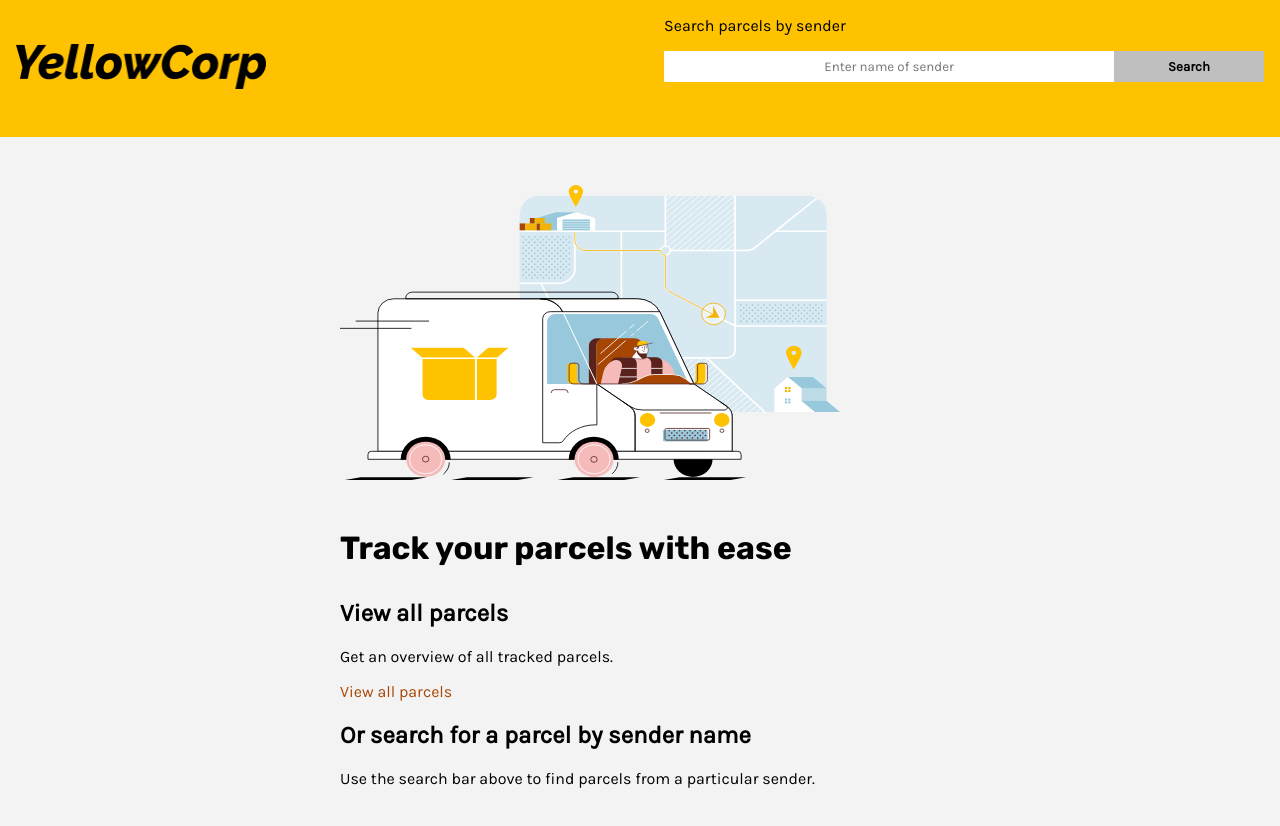
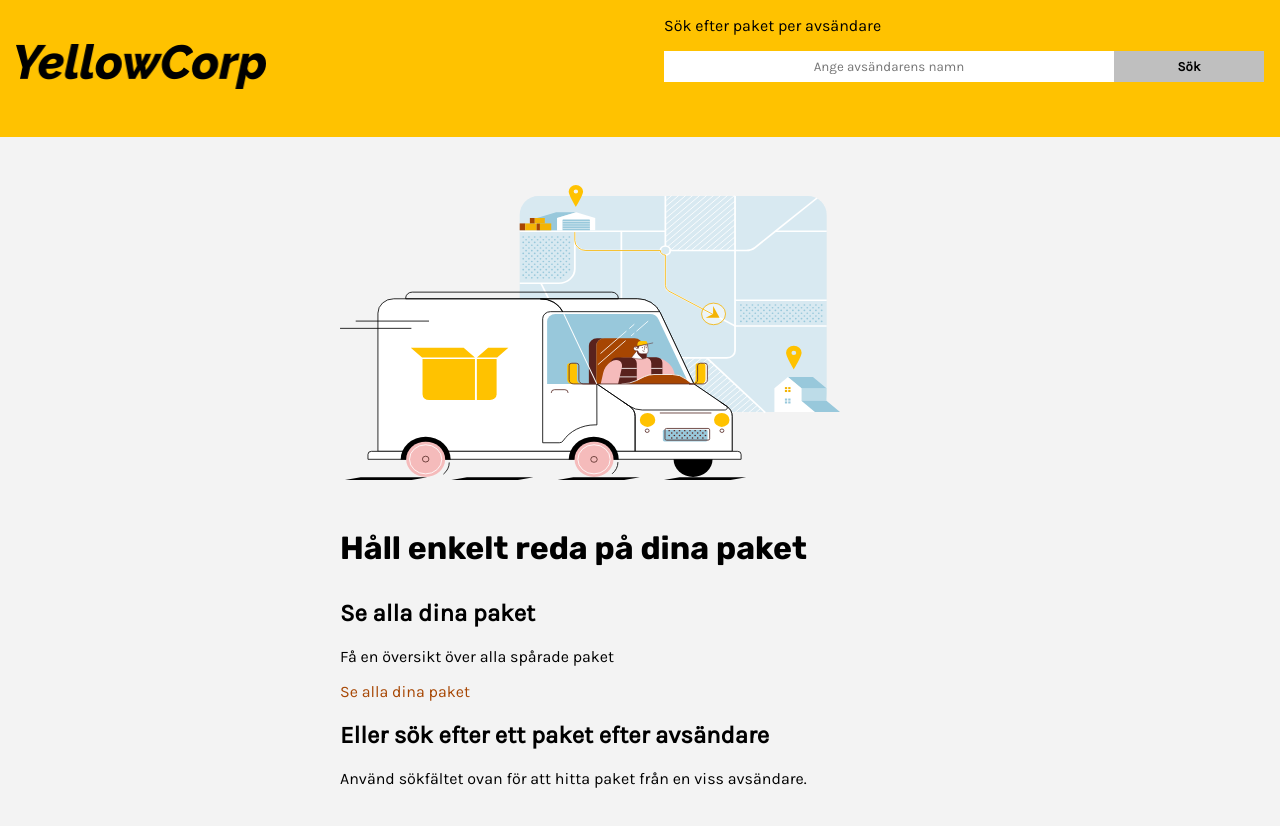
Before and after one commit to eeels22/package-tracker, a React (Create React App) app: page / in a window 1280 px wide. Shown: the top 826 px of the page. Built offline with nearby package versions, Linux system fonts and the light colour scheme.

Commit message:
Implement translations in components

```diff
--- a/src/components/SearchBar.jsx
+++ b/src/components/SearchBar.jsx
@@ -1,6 +1,7 @@
 // NPM packages
 import { useState } from "react";
 import { useHistory } from "react-router-dom";
+import { useTranslation } from "react-i18next";
 
 export default function SearchBar() {
   // Local state
@@ -8,30 +9,39 @@ export default function SearchBar() {
 
   // Constants
   const history = useHistory();
+  const { t, i18n } = useTranslation();
 
   // Methods
   function search(event) {
     event.preventDefault();
-
     history.push(`/results/${query}`);
+    setQuery("");
   }
 
   return (
     <div>
       <form onSubmit={search} className="SearchBar">
-        <label htmlFor="sender-search" className="search-label" id="search-label">
-          Search parcels by sender
+        <label
+          htmlFor="sender-search"
+          className="search-label"
+          id="search-label"
+        >
+          {t("common.searchLabel")}
         </label>
         <div className="search-input">
           <input
             type="text"
             id="sender-search"
-            placeholder="Enter name of sender"
+            placeholder={t("common.placeholder")}
             value={query}
             onChange={(event) => setQuery(event.target.value)}
             className="search-box"
           />
-          <input type="submit" value="Search" className="search-button" />
+          <input
+            type="submit"
+            value={t("common.searchButton")}
+            className="search-button"
+          />
         </div>
       </form>
     </div>
--- a/src/components/StatusWording.jsx
+++ b/src/components/StatusWording.jsx
@@ -1,14 +1,24 @@
+// NPM package
+import { useTranslation } from "react-i18next";
+
 // StatusWording returns the order status in user-friendly text
 export default function StatusWording({ orderStatus }) {
+  // Constants
+  const { t, i18n } = useTranslation();
+
   return (
     <div>
       {orderStatus === "order-info-received" && (
-        <p className="status">Order info received</p>
+        <p className="status">{t("parcelView.infoReceived")}</p>
       )}
-      {orderStatus === "on-the-way" && <p className="status">On the way</p>}
-      {orderStatus === "delivered" && <p className="status">Delivered</p>}
+      {orderStatus === "on-the-way" && (
+        <p className="status">{t("parcelView.onTheWay")}</p>
+      )}
+      {orderStatus === "delivered" && (
+        <p className="status">{t("parcelView.delivered")}</p>
+      )}
       {orderStatus === "ready-for-pickup" && (
-        <p className="status">Ready for pickup</p>
+        <p className="status">{t("parcelView.ready")}</p>
       )}
     </div>
   );
--- a/src/i18n.js
+++ b/src/i18n.js
@@ -12,8 +12,8 @@ i18n.use(initReactI18next).init({
     en: { translation: english },
     se: { translation: swedish },
   },
-  lng: "en",
-  fallbackLng: "en",
+  lng: "se",
+  fallbackLng: "se",
   interpolation: { escapeValue: false }, // react already saves from xss
 });
 
--- a/src/pages/Home.jsx
+++ b/src/pages/Home.jsx
@@ -1,10 +1,12 @@
 // NPM package
 import { Link } from "react-router-dom";
+import { useTranslation } from "react-i18next";
 
 export default function Home() {
   // Constants
   const imageObject = require(`../assets/YellowCorpVan.svg`);
   const imageURL = imageObject.default;
+  const { t, i18n } = useTranslation();
 
   return (
     <div id="home" className="container">
@@ -13,12 +15,14 @@ export default function Home() {
         alt="Illustration of a delivery van and route map"
         className="image-van"
       />
-      <h1>Track your parcels with ease</h1>
-      <h2>View all parcels</h2>
-      <p>Get an overview of all tracked parcels.</p>
-      <Link to="/list" className="link">View all parcels</Link>
-      <h2>Or search for a parcel by sender name</h2>
-      <p>Use the search bar above to find parcels from a particular sender.</p>
+      <h1>{t("homeView.title")}</h1>
+      <h2>{t("homeView.viewAll")}</h2>
+      <p>{t("homeView.getOverview")}</p>
+      <Link to="/list" className="link">
+        {t("homeView.viewAll")}
+      </Link>
+      <h2>{t("homeView.searchOption")}</h2>
+      <p>{t("homeView.searchCTA")}</p>
     </div>
   );
 }
--- a/src/pages/List.jsx
+++ b/src/pages/List.jsx
@@ -2,6 +2,7 @@
 import { useState, useEffect } from "react";
 import { useRecoilState } from "recoil";
 import { Link } from "react-router-dom";
+import { useTranslation } from "react-i18next";
 
 // Project files
 import ParcelOverview from "../components/ParcelOverview";
@@ -16,6 +17,8 @@ export default function List() {
   const [status, setStatus] = useState(0); // 0 = loading data, 1 = data loaded, 2 = error, use backup data;
 
   // Constants
+  const { t, i18n } = useTranslation();
+
   const API_URL = "https://my.api.mockaroo.com/orders.json?key=e49e6840";
   const ParcelsArray = parcels.map((item) => (
     <ParcelOverview key={item.id} information={item} />
@@ -46,21 +49,18 @@ export default function List() {
   return (
     <div id="parcels" className="container">
       <div className="text-intro">
-        <h1>All parcels</h1>
-        <p>
-          Click on a parcel for full details, or use the search bar above to
-          filter results by sender.
-        </p>
+        <h1>{t("listView.title")}</h1>
+        <p>{t("listView.description")}</p>
       </div>
       <div className="grid">
-        {status === 0 && <p>Loading parcels...</p>}
+        {status === 0 && <p>{t("listView.loading")}</p>}
         {status === 1 && ParcelsArray}
         {status === 2 && ParcelsArray}
       </div>
       <hr />
       <div className="center">
         <Link className="back-link" to="/">
-          ⬅ Back to home
+          ⬅ {t("listView.back")}
         </Link>
       </div>
     </div>
--- a/src/pages/Parcel.jsx
+++ b/src/pages/Parcel.jsx
@@ -1,6 +1,7 @@
 // NPM package
 import { Link } from "react-router-dom";
 import { useRecoilValue } from "recoil";
+import { useTranslation } from "react-i18next";
 
 // Project files
 import { parcelState } from "../state/parcelData";
@@ -11,19 +12,20 @@ export default function Parcel({ match }) {
   const parcels = useRecoilValue(parcelState);
 
   // Constants
+  const { t, i18n } = useTranslation();
   const routerID = match.params.id;
   const parcel = parcels.find((item) => item.parcel_id === routerID);
 
   return (
     <div id="parcel" className="container">
-      <h1>Parcel details</h1>
+      <h1>{t("parcelView.title")}</h1>
       <div className="ParcelDetailed">
         <ParcelDetailed key={parcel.id} information={parcel} />
       </div>
       <hr />
       <div className="center">
         <Link className="back-link" to="/list">
-          ⬅ Back to all parcels
+          ⬅ {t("parcelView.back")}
         </Link>
       </div>
     </div>
--- a/src/pages/Results.jsx
+++ b/src/pages/Results.jsx
@@ -1,6 +1,7 @@
 // NPM package
 import { useRecoilValue } from "recoil";
 import { Link } from "react-router-dom";
+import { useTranslation } from "react-i18next";
 
 // Project files
 import { parcelState } from "../state/parcelData";
@@ -11,6 +12,8 @@ export default function Results({ match }) {
   const parcels = useRecoilValue(parcelState);
 
   // Constants
+  const { t, i18n } = useTranslation();
+
   const query = match.params.query.toUpperCase();
   const filteredResults = parcels.filter((item) =>
     item.sender.toUpperCase().match(query)
@@ -21,17 +24,17 @@ export default function Results({ match }) {
 
   return (
     <div id="results" className="container">
-      <h1>Search results</h1>
+      <h1>{t("resultsView.title")}</h1>
       <div className="results-grid">
         {filteredResults.length > 0 ? (
           FilteredOrderArray
         ) : (
-          <p>No results found. Try another search term.</p>
+          <p>{t("resultsView.noResults")}</p>
         )}
         <hr />
         <div className="center">
           <Link className="back-link" to="/list">
-            ⬅ Back to all parcels
+            ⬅ {t("resultsView.back")}
           </Link>
         </div>
       </div>
--- a/src/translations/english.json
+++ b/src/translations/english.json
@@ -17,6 +17,10 @@
     "back": "Back to all parcels",
     "sender": "Sender",
     "status": "Status",
+    "infoReceived": "Order info received",
+    "onTheWay": "On the way",
+    "delivered": "Delivered",
+    "ready": "Ready for Pickup",
     "eta": "Estimated time of arrival",
     "id": "Parcel ID",
     "location": "Pickup location",
--- a/src/translations/swedish.json
+++ b/src/translations/swedish.json
@@ -17,6 +17,10 @@
     "back": "Tillbaka till alla paket",
     "sender": "Avsändare",
     "status": "Status",
+    "infoReceived": "Din beställning har mottagits",
+    "onTheWay": "På väg",
+    "delivered": "Levereras",
+    "ready": "Redo för upphämtning",
     "eta": "Beräknad ankomsttid",
     "id": "Paket-ID",
     "location": "Hämtningsplats",
```
Also changed, not shown: src/components/ParcelDetailed.jsx (+17 -12 lines).
